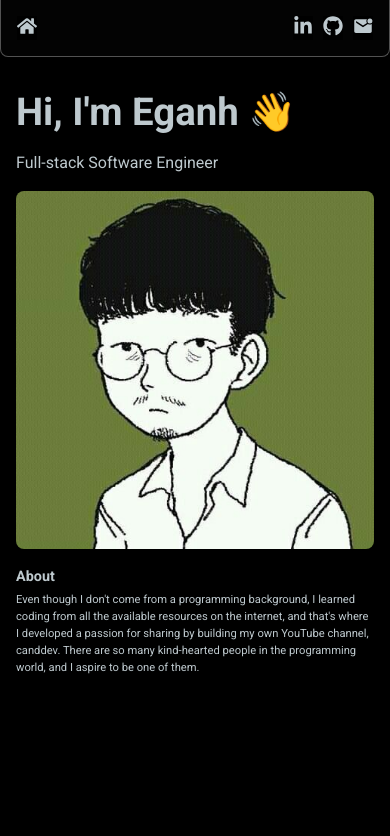
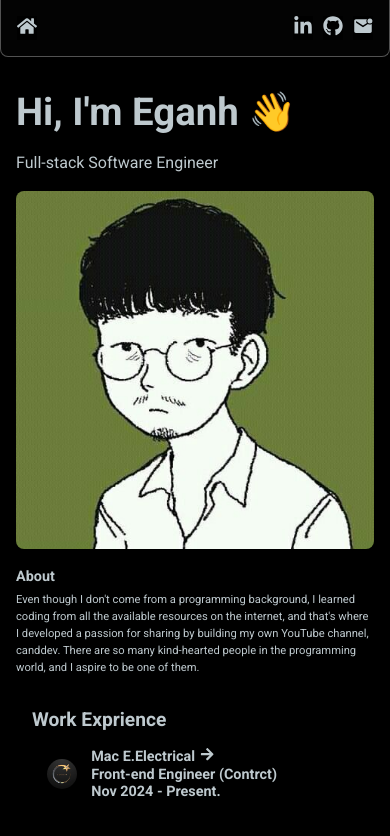
Before and after one commit to Egan-ombaka/portfolio-v1.0.0, a React (Vite) app: page / in a window 390 px wide. Shown: the top 836 px of the page. Built offline with nearby package versions, Linux system fonts and the light colour scheme.

Commit message:
work experience section

```diff
--- a/src/App.jsx
+++ b/src/App.jsx
@@ -2,6 +2,7 @@ import React from "react";
 import Header from "./components/Header";
 import Home from "./components/Home";
 import About from "./components/About";
+import Work from "./components/Work";
 
 function App() {
   return (
@@ -9,6 +10,7 @@ function App() {
       <Header />
       <Home />
       <About />
+      <Work />
     </div>
   );
 }
--- /dev/null
+++ b/src/components/Work.jsx
@@ -0,0 +1,36 @@
+import React from 'react'
+import '../css/Work.css'
+import { FaArrowRight } from "react-icons/fa";
+
+const Work = () => {
+  return (
+    <div className='work-section'>
+      <div className='work-container'>
+        <h6 className='work-xp'>Work Exprience</h6>
+        <div className='mac-e'>
+            <div className='xp-image'>
+                <img className='work-logo' src="images/logo.jpg" alt="Mac E logo" />
+            </div>
+            <div className='xp-inf'>
+                <div className='xp-info'>
+                    <div>
+                        <h6 className='company-info'>Mac E.Electrical
+                            <span> <FaArrowRight /></span>
+                        </h6>
+                        <h6 className='company-info'>Front-end Engineer (Contrct)</h6>
+                    </div>
+
+                    <h6 className='work-period'>Nov 2024 - Present.</h6>
+                </div>
+
+                <div className='overflow-info'>
+                    <p>Worked as a Front-End Web Developer "Partly did Back-End Stuff ", convertiing website design into React Code.</p>
+                </div>
+            </div>
+        </div>
+      </div>
+    </div>
+  )
+}
+
+export default Work
--- /dev/null
+++ b/src/css/Work.css
@@ -0,0 +1,133 @@
+.work-section{
+    display: flex;
+    justify-content: center;
+    align-items: center;
+    margin-top: 1em;
+    transition: all 0.8s ease-in;
+}
+
+.work-container{
+    border: none;
+    max-width: 680px;
+    width: 100%;
+    transition: all 0.8s ease-in;
+}
+
+.work-xp{
+    color: #bec9ce;
+    font-size: 1.2em;
+    transition: all 0.8s ease-in;
+}
+
+.mac-e{
+    display: grid;
+    grid-template-columns: .2fr .9fr;
+    margin-top: 1em;
+    cursor: pointer;
+    transition: all 0.8s ease-in;
+}
+
+.xp-image{
+    display: grid;
+    justify-content: center;
+    align-items: center;
+    padding: .2em;
+    transition: all 0.8s ease-in;
+}
+
+.xp-info{
+    display: flex;
+    justify-content: space-between;
+    font-size: 1.1em;
+    transition: all 0.8s ease-in;
+}
+
+.work-logo{
+    border-radius: 50%;
+    width: 50px;
+    height: 50px;
+    transition: all 0.8s ease-in;
+}
+
+.company-info{
+    color: #bec9ce;
+    display: flex;
+    text-align: center;
+    gap: 5px;
+    align-items: center;
+    transition: all 0.8s ease-in;
+}
+
+.work-period{
+    color: #bec9ce;
+    transition: all 0.8s ease-in;
+}
+
+.mac-e:hover .overflow-info {
+    display: block;
+    opacity: 1;
+}
+
+.overflow-info{
+    color: #bec9ce;
+    font-size: .9em;
+    margin-top: 1em;
+    display: none;
+    opacity: 0;
+    transition: all 0.8s ease-in;
+}
+
+@media (max-width: 768px) {
+    .work-section{
+        padding: 1em;
+    }
+
+    .xp-info {
+        flex-direction: column;
+        align-items: flex-start;
+    }
+
+    .work-logo {
+        width: 40px;
+        height: 40px;
+    }
+
+    .company-info {
+        font-size: .8em;
+    }
+
+    .work-period {
+        font-size: .8em;
+    }
+
+    .overflow-info {
+        font-size: 0.8em;
+    }
+}
+
+@media (max-width: 480px) {
+    .work-container {
+        padding: 0 1em;
+    }
+
+    .xp-info {
+        font-size: 1em;
+    }
+
+    .work-logo {
+        width: 30px;
+        height: 30px;
+    }
+
+    .company-info {
+        font-size: 0.9em;
+    }
+
+    .work-period {
+        font-size: 0.9em;
+    }
+
+    .overflow-info {
+        font-size: 0.7em;
+    }
+}
```
Also changed, not shown: public/images/logo.jpg (added).
